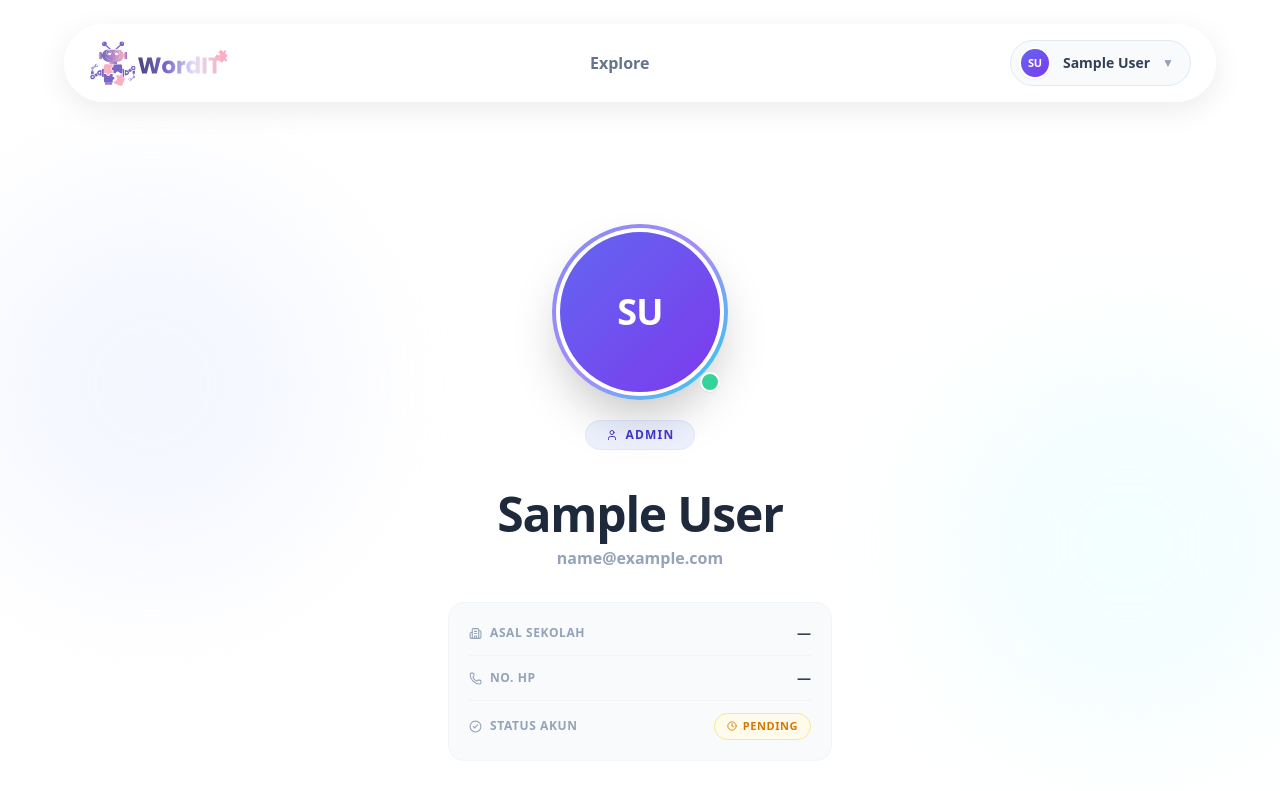
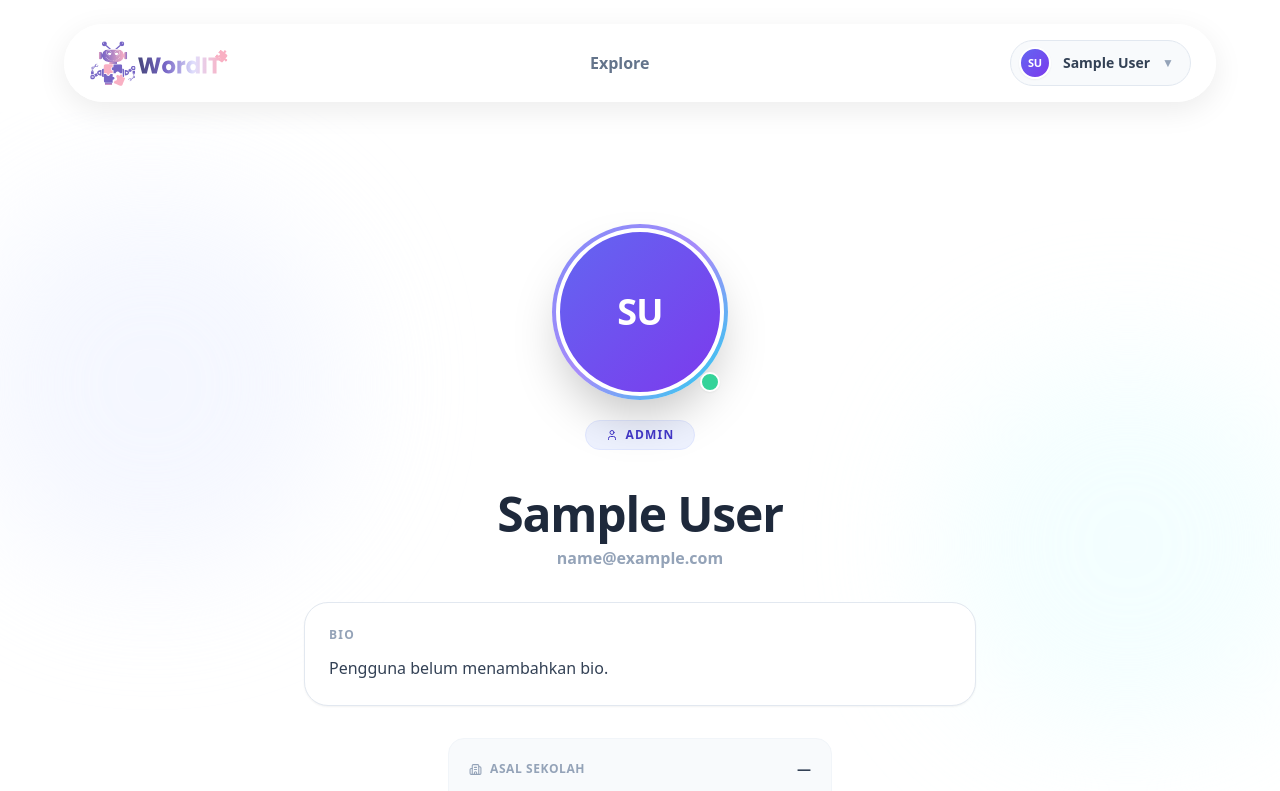
Before and after one commit to Nopitrasari29/wordit-frontend, a React (Vite) app: page /profile in a window 1280 px wide. Shown: the top 791 px of the page. Built offline with nearby package versions, Linux system fonts and the light colour scheme; no server answers; sample sign-in values are in the browser's storage.

Commit message:
add bio in user page

```diff
--- a/src/pages/profile/ProfilePage.tsx
+++ b/src/pages/profile/ProfilePage.tsx
@@ -155,6 +155,21 @@ export default function ProfilePage() {
         {/* ─── NAMA & EMAIL ───────────────────────────────────────── */}
         <h1 className="text-4xl md:text-5xl font-black text-slate-800 mb-2 tracking-tight">{user?.name}</h1>
         <p className="text-slate-400 font-semibold mb-8 text-base">{user?.email}</p>
+
+        {/* ─── BIO ─────────────────────────────────────────────────── */}
+        <div className="max-w-2xl mx-auto mt-6 mb-8">
+          <div className="bg-white border border-slate-200 rounded-3xl shadow-sm p-6 text-left">
+            <h3 className="text-xs font-black uppercase tracking-widest text-slate-400 mb-3">
+              Bio
+            </h3>
+
+            <p className="text-slate-700 leading-relaxed whitespace-pre-line">
+              {user?.profile?.bio?.trim()
+                ? user.profile.bio
+                : "Pengguna belum menambahkan bio."}
+            </p>
+          </div>
+        </div>
 
         {/* ─── INFO CARD ─────────────────────────────────────────── */}
         <div className="max-w-sm mx-auto bg-slate-50 border border-slate-100 rounded-2xl p-5 mb-8 text-left divide-y divide-slate-100">
```
